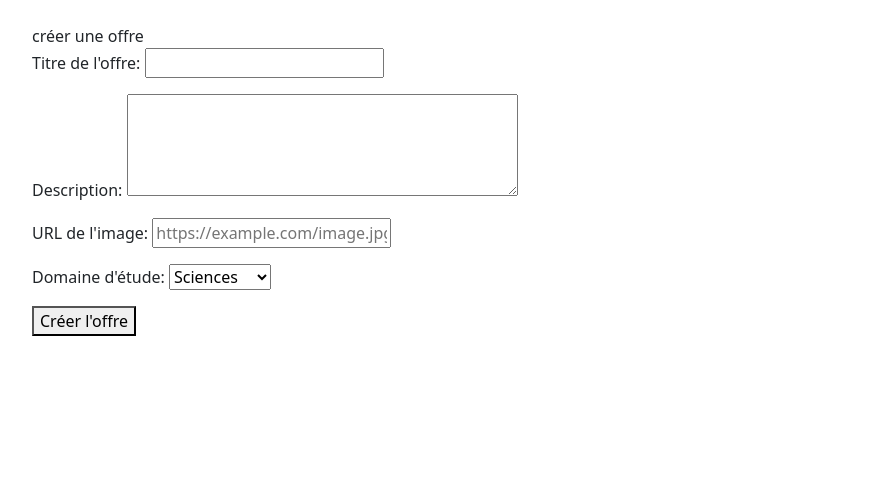
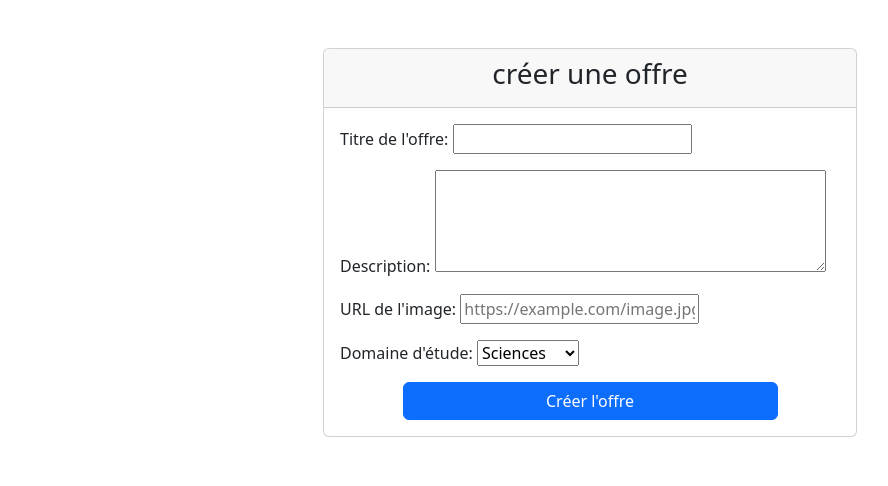
Before and after one commit to aZor9/Django-SN2, a Django app: page /offre/create/ in a window 1280 px wide. Shown: the part 56-542 px from the top of the page, without its empty margins (50-938 px from the left). Run offline with Django 5.2, Linux system fonts and the light colour scheme.

Commit message:
mail, css des offres

```diff
--- a/Django/Parcoursup/templates/offre_create.html
+++ b/Django/Parcoursup/templates/offre_create.html
@@ -1,13 +1,30 @@
 {% extends 'base.html' %}
 
 {% block content %}
-créer une offre
 
-<form method="POST">
-    {% csrf_token %}
-    {{ form.as_p }}  <!-- Affiche le formulaire avec des paragraphes -->
-    <button type="submit">Créer l'offre</button>
-</form>
+<div class="card-body">
+    <div class="container mt-5">
+        <div class="row justify-content-center">
+            <div class="col-md-6">
+                <div class="card">
+                    <div class="card-header text-center">
+                        <h3>créer une offre</h3>
+                    </div>
+                    <div class="card-body">
+                        <form method="POST">
+                            {% csrf_token %}
+                            {{ form.as_p }}  <!-- Affiche le formulaire avec des paragraphes -->
+                            <div class="text-center">
+                                <button class="btn btn-primary w-75" type="submit">Créer l'offre</button>
+                            </div>
+                        </form>
+                    </div>
+                </div>
+            </div>
+        </div>
+    </div>
+</div>
+<div style="height: 50px;"></div>
 
 
 
--- a/Django/Parcoursup/templates/offre_detail.html
+++ b/Django/Parcoursup/templates/offre_detail.html
@@ -29,7 +29,7 @@
                 <div class="card-body">
                     <h6 class="text-center">Informations de l'établissement</h6>
                     <p><strong>Nom :</strong> {{ offre.added_by.name }}</p>
-                    <p><strong>Email :</strong> {{ offre.added_by.email }}</p>
+                    <p><strong>Email :</strong> {{ offre.added_by.user.email }}</p>
                     <p><strong>Adresse :</strong> {{ offre.added_by.adress }},
                         {{ offre.added_by.city }},
                         {{ offre.added_by.country }}</p>
```
Also changed, not shown: Django/Parcoursup/templates/offre.html (+8 -4 lines), Django/db.sqlite3.
